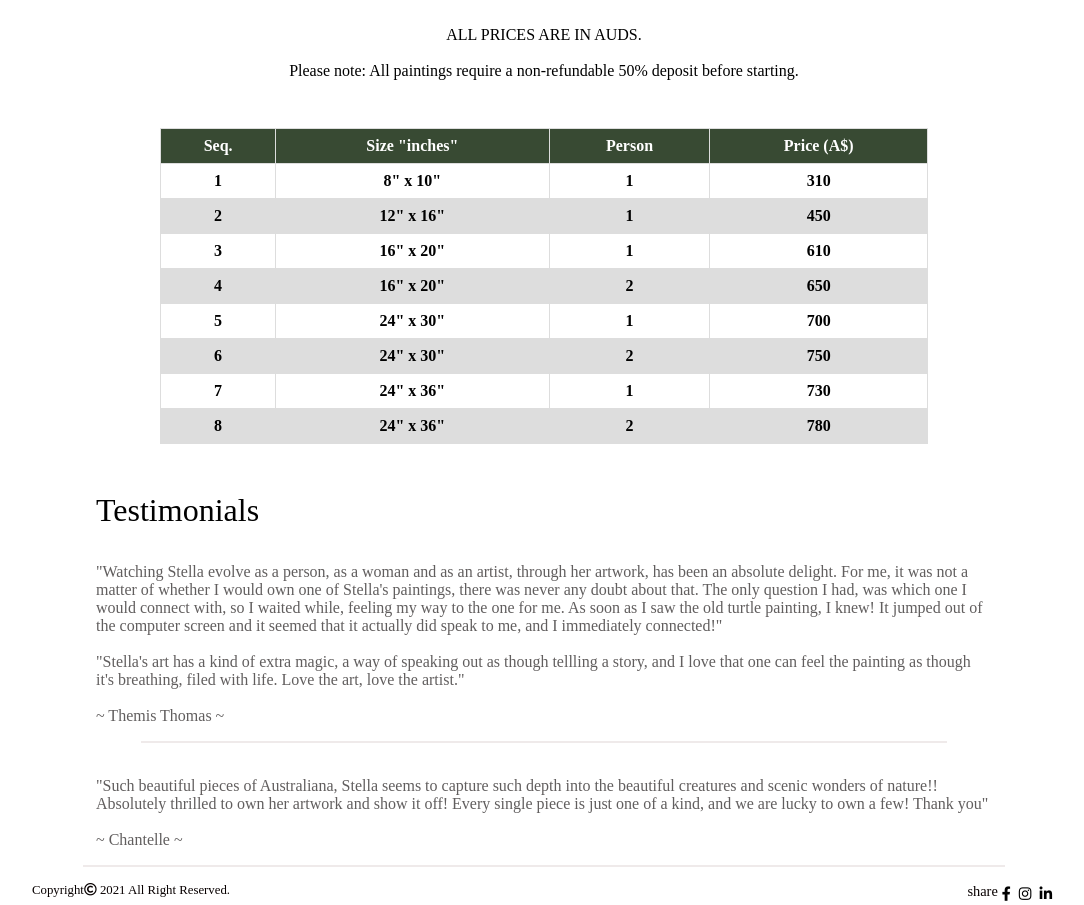
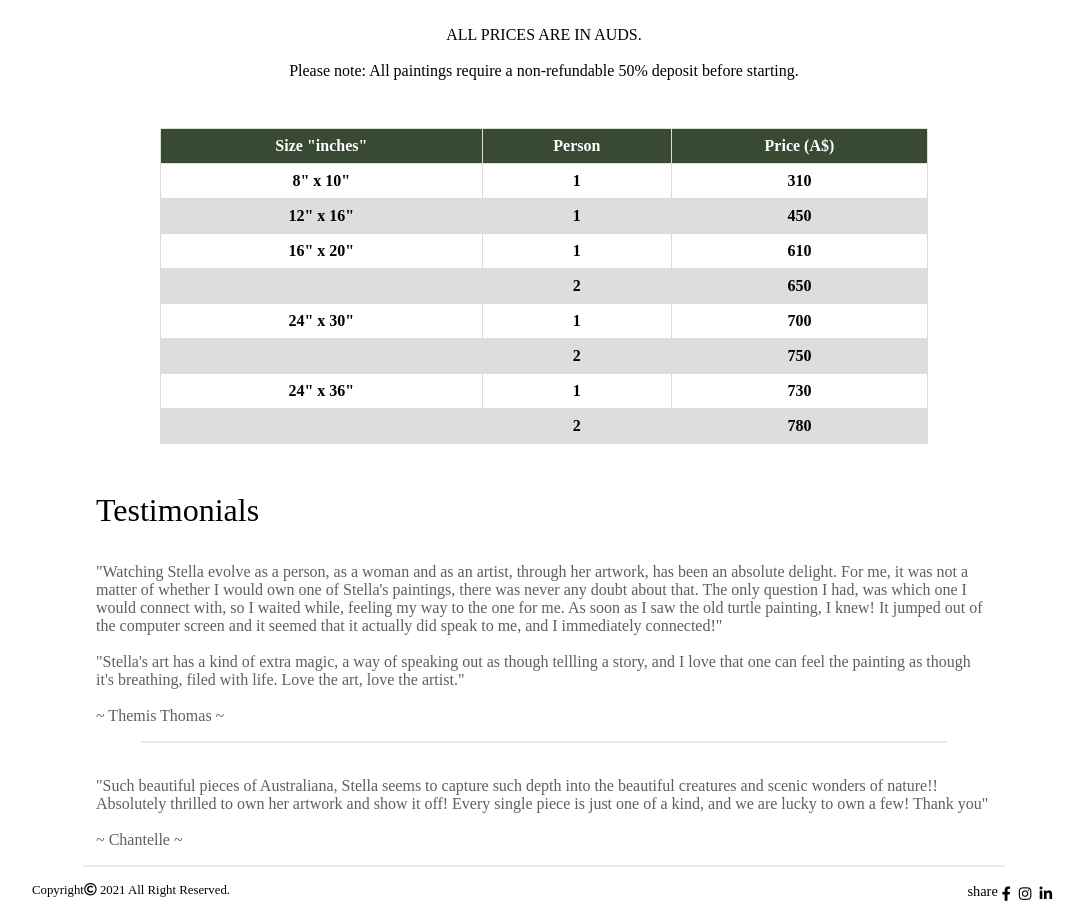
Before and after one commit to Amutha37/stella-art-react, a React (Create React App) app: page /commissions in a window 1280 px wide. Shown: the part 840-1745 px from the top of the page, without its empty margins (96-1180 px from the left). Built offline with nearby package versions, Linux system fonts and the light colour scheme.

Commit message:
remove some items from table

```diff
--- a/src/components/fetchMessage/PriceTable.jsx
+++ b/src/components/fetchMessage/PriceTable.jsx
@@ -17,7 +17,7 @@ export const priceList = [
     price: '610',
   },
   {
-    size: '16" x 20" ',
+    size: ' ',
     person: 2,
     price: '650',
   },
@@ -27,7 +27,7 @@ export const priceList = [
     price: '700',
   },
   {
-    size: '24" x 30" ',
+    size: ' ',
     person: 2,
     price: '750',
   },
@@ -38,7 +38,7 @@ export const priceList = [
   },
 
   {
-    size: '24" x 36" ',
+    size: '',
     person: 2,
     price: '780',
   },
@@ -57,7 +57,6 @@ export function PrintPrice() {
       <table className='dml_table' cellPadding={0} cellSpacing={0}>
         <thead className='sticky-thc'>
           <tr>
-            <th>Seq.</th>
             <th>Size "inches"</th>
             <th>Person</th>
             <th>Price (A$)</th>
@@ -65,8 +64,7 @@ export function PrintPrice() {
         </thead>
         <tbody>
           {priceList.map((item, i) => (
-            <tr>
-              <td>{i + 1}</td>
+            <tr key={i}>
               <td>{item.size}</td>
               <td>{item.person}</td>
               <td>{item.price}</td>
```
